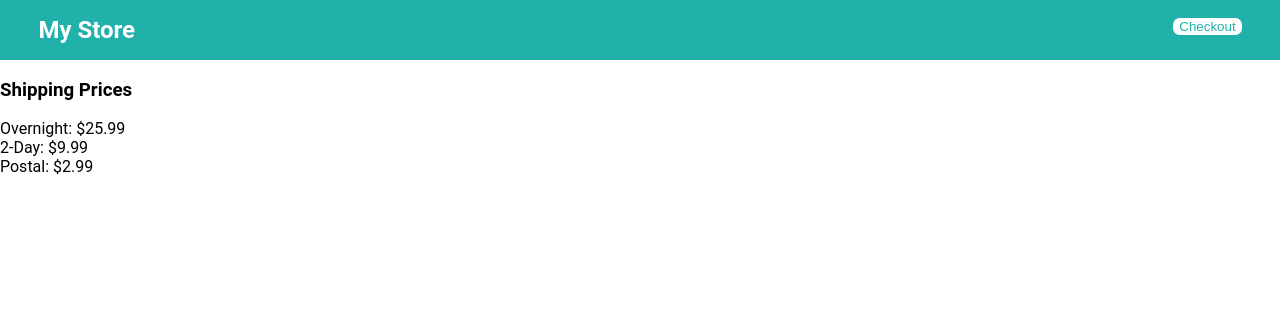
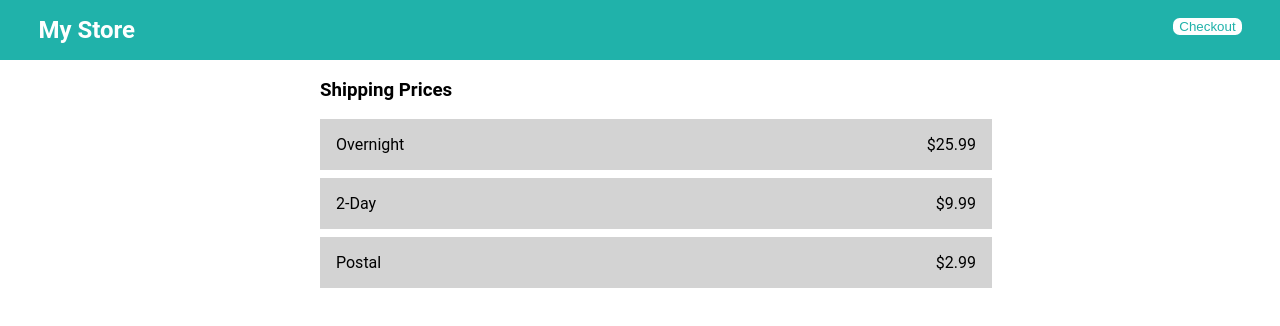
Before and after one commit to elena130/test, an Angular app: page /shipping in a window 1280 px wide. Shown: the top 326 px of the page. Built offline with nearby package versions, Linux system fonts and the light colour scheme.

Commit message:
aggiornata interfaccia delle tariffe

```diff
--- a/src/app/shipping/shipping.component.css
+++ b/src/app/shipping/shipping.component.css
@@ -0,0 +1,15 @@
+.container{
+    width: 50%;
+    margin: auto;
+}
+
+.box{
+    width: 100%;
+    background-color: lightgray;
+    padding: 1em;
+
+    display: flex;
+    justify-content: space-between;
+
+    margin-bottom: 0.5em;
+}
--- a/src/app/shipping/shipping.component.html
+++ b/src/app/shipping/shipping.component.html
@@ -1,6 +1,8 @@
-<h3>Shipping Prices</h3>
+<div class="container">
+    <h3>Shipping Prices</h3>
 
-<div *ngFor="let shipping of shippingCosts | async">
-  <span>{{ shipping.type }}</span>:
-  <span>{{ shipping.price | currency }}</span>
+    <div *ngFor="let shipping of shippingCosts | async" class="box">
+      <span>{{ shipping.type }}</span>
+      <span>{{ shipping.price | currency }}</span>
+    </div>
 </div>
```
